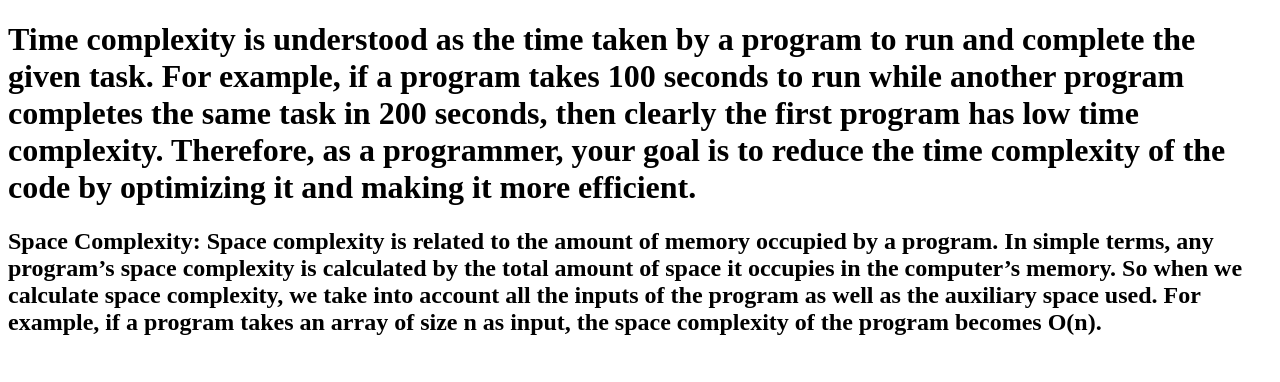
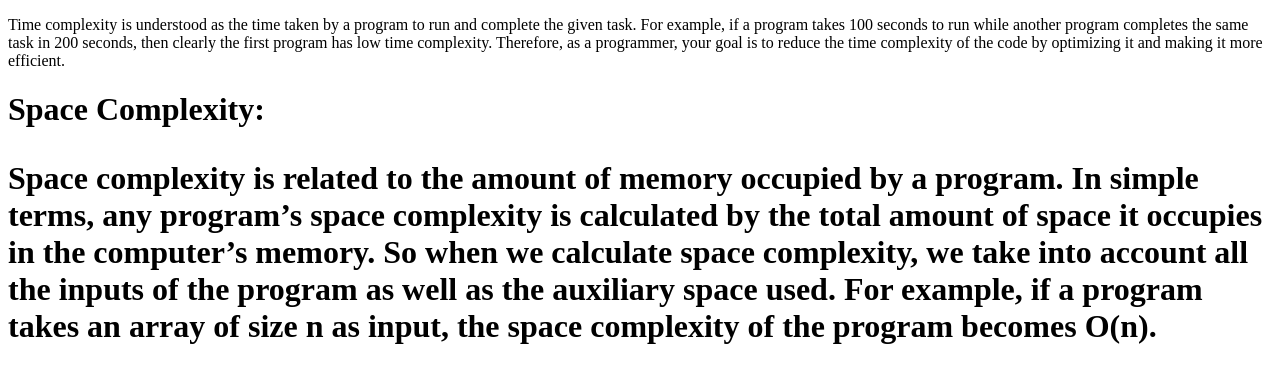
Before and after one commit to acciojob/time-and-space-complexity-saif520, a website: page main.html in a window 1280 px wide. Drawn offline with Linux system fonts and the light colour scheme.

Commit message:
created a submission

```diff
--- a/main.html
+++ b/main.html
@@ -8,8 +8,8 @@
 
 <body>
 	<!-- the entire body must be written by student -->
-	<h1>Time complexity is understood as the time taken by a program to run and complete the given task. For example, if a program takes 100 seconds to run while another program completes the same task in 200 seconds, then clearly the first program has low time complexity. Therefore, as a programmer, your goal is to reduce the time complexity of the code by optimizing it and making it more efficient.</h1>
-	<h2>Space Complexity: Space complexity is related to the amount of memory occupied by a program. In simple terms, any program’s space complexity is calculated by the total amount of space it occupies in the computer’s memory. So when we calculate space complexity, we take into account all the inputs of the program as well as the auxiliary space used. For example, if a program takes an array of size n as input, the space complexity of the program becomes O(n).</h2>
+	<p>Time complexity is understood as the time taken by a program to run and complete the given task. For example, if a program takes 100 seconds to run while another program completes the same task in 200 seconds, then clearly the first program has low time complexity. Therefore, as a programmer, your goal is to reduce the time complexity of the code by optimizing it and making it more efficient.</p>
+	<h1>Space Complexity:<h1><p>Space complexity is related to the amount of memory occupied by a program. In simple terms, any program’s space complexity is calculated by the total amount of space it occupies in the computer’s memory. So when we calculate space complexity, we take into account all the inputs of the program as well as the auxiliary space used. For example, if a program takes an array of size n as input, the space complexity of the program becomes O(n).</p>
     <script type="text/javascript" src="./script.js">
 </script>
 
```
